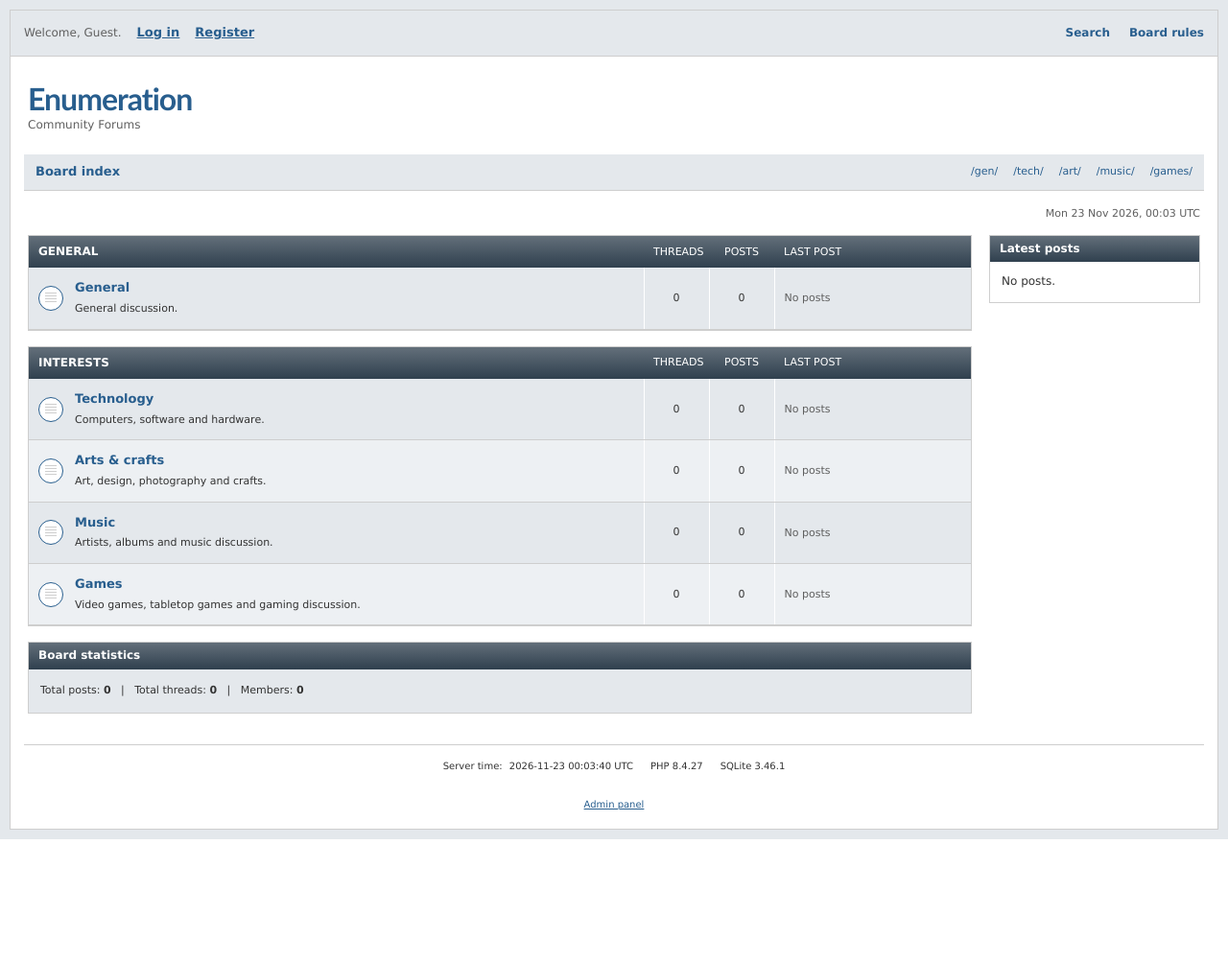
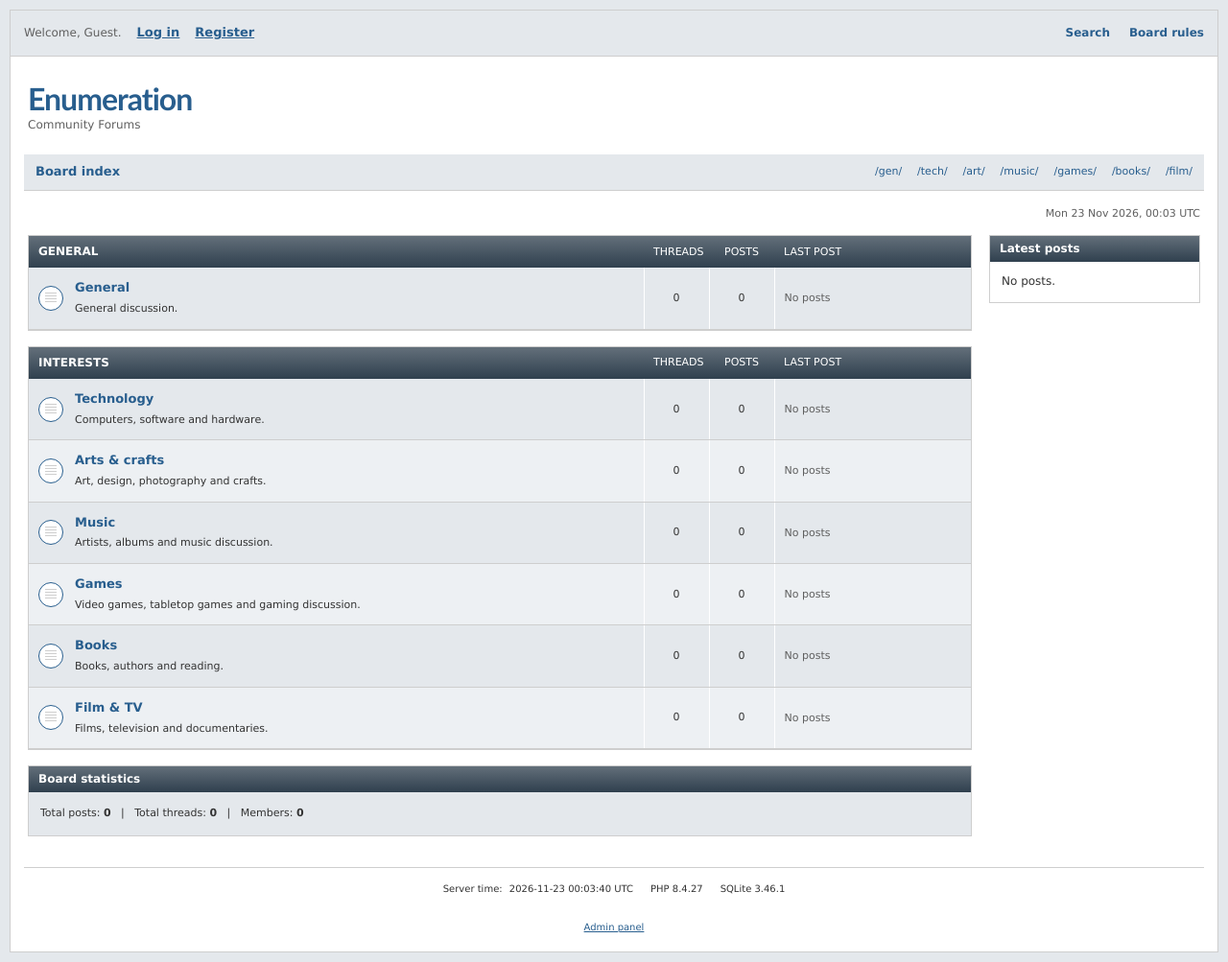
Before and after one commit to ShefESH/Enumeration, a PHP site: page / in a window 1280 px wide. Shown: the whole page at 96% size. Before the commit the page ends 875 px from the top, so only its background shows below. Run offline with PHP 8.4, Linux system fonts and the light colour scheme.

Commit message:
Add Books and Film boards and simplify breadcrumbs

```diff
--- a/app/bootstrap.php
+++ b/app/bootstrap.php
@@ -8,6 +8,8 @@ const BOARDS = [
     'art' => ['Arts & crafts', 'Things you made. Things that inspire you.'],
     'music' => ['Music', 'Good records and very important mixtapes.'],
     'games' => ['Games', 'One more turn. One more level.'],
+    'books' => ['Books', 'Books, authors and reading.'],
+    'film' => ['Film & TV', 'Films, television and documentaries.'],
 ];
 function data_dir(): string { return getenv('FORUM_DATA_DIR') ?: ROOT . '/data'; }
 function lab_mode(): bool { return getenv('FORUM_LAB_MODE') === '1'; }
--- a/public/index.php
+++ b/public/index.php
@@ -8,11 +8,11 @@ if ($path === '/') {
     $recentPosts = query('SELECT p.id post_id, p.thread_id, p.created_at, t.board_slug, t.subject, u.username FROM posts p JOIN threads t ON t.id=p.thread_id LEFT JOIN users u ON u.id=p.account_id WHERE p.id IN (SELECT MAX(id) FROM posts GROUP BY thread_id) ORDER BY p.id DESC LIMIT 5')->fetchAll();
     $memberCount = (int)query('SELECT COUNT(*) FROM users')->fetchColumn();
     $newest = query('SELECT username FROM users ORDER BY id DESC LIMIT 1')->fetchColumn();
-    $descriptions = ['gen' => 'General discussion.', 'tech' => 'Computers, software and hardware.', 'art' => 'Art, design, photography and crafts.', 'music' => 'Artists, albums and music discussion.', 'games' => 'Video games, tabletop games and gaming discussion.'];
+    $descriptions = ['gen' => 'General discussion.', 'tech' => 'Computers, software and hardware.', 'art' => 'Art, design, photography and crafts.', 'music' => 'Artists, albums and music discussion.', 'games' => 'Video games, tabletop games and gaming discussion.', 'books' => 'Books, authors and reading.', 'film' => 'Films, television and documentaries.'];
     ?>
     <div class="page-heading index-heading"><h1 class="sr-only">Board index</h1><span class="board-clock"><?= e(gmdate('D d M Y, H:i')) ?> UTC</span></div>
     <div class="index-layout"><div class="forum-groups">
-    <?php foreach (['General' => ['gen'], 'Interests' => ['tech', 'art', 'music', 'games']] as $category => $slugs): ?>
+    <?php foreach (['General' => ['gen'], 'Interests' => ['tech', 'art', 'music', 'games', 'books', 'film']] as $category => $slugs): ?>
     <section class="forum-category" aria-label="<?= e($category) ?>"><table class="forum-table"><thead><tr><th scope="col"><?= e($category) ?></th><th scope="col" class="count">Threads</th><th scope="col" class="count">Posts</th><th scope="col" class="last-column">Last post</th></tr></thead><tbody>
     <?php foreach ($slugs as $slug): ?><tr><td><div class="forum-cell"><span class="forum-icon" aria-hidden="true"></span><div><a class="forum-title" href="/<?= e($slug) ?>/"><?= e(BOARDS[$slug][0]) ?></a><p class="forum-description"><?= e($descriptions[$slug]) ?></p><span class="mobile-counts"><?= (int)$counts[$slug]['threads'] ?> threads / <?= (int)$counts[$slug]['posts'] ?> posts</span></div></div></td><td class="count"><?= number_format((int)$counts[$slug]['threads']) ?></td><td class="count"><?= number_format((int)$counts[$slug]['posts']) ?></td><td class="last-column"><?php $last = $lastPosts[$slug] ?? null; if ($last) $last['board_slug'] = $slug; last_post_cell($last); ?></td></tr><?php endforeach; ?>
     </tbody></table></section><?php endforeach; ?>
@@ -24,7 +24,7 @@ if (!preg_match('~^/([a-z]+)(?:/([1-9][0-9]*))?/?$~D', $path, $matches)) fail(40
 $board = board($matches[1]); $slug = $board['slug'];
 if (isset($matches[2])) {
     $thread = thread((int)$matches[2], $slug); page_header($thread['subject'], $slug); ?>
-    <div class="breadcrumb"><a href="/">Board index</a> / <a href="/<?= e($slug) ?>/">/<?= e($slug) ?>/</a> / Thread <?= (int)$thread['id'] ?></div>
+    <div class="breadcrumb"><a href="/">Board index</a> / <a href="/<?= e($slug) ?>/"><?= e($board['title']) ?></a> / Thread <?= (int)$thread['id'] ?></div>
     <div class="page-heading"><div><h1><?= e($thread['subject']) ?></h1></div></div>
     <section class="thread full-thread"><?php $posts = thread_posts((int)$thread['id']); foreach ($posts as $i => $post) render_post($post, $thread, $i === 0, false); ?></section>
     <?php if ($thread['locked']): ?><p class="notice">This thread is closed.</p><?php else: post_form($slug, $thread); endif;
@@ -34,7 +34,7 @@ $page = max(1, (int)input('page', $_GET)); $total = (int)query('SELECT COUNT(*)
 $pages = max(1, (int)ceil($total / 10)); $page = min($page, $pages);
 $threads = query('SELECT t.*, (SELECT COUNT(*) FROM posts WHERE thread_id=t.id) post_count, author.username author_name, lp.id last_post_id, lp.created_at last_post_at, last_author.username last_author_name FROM threads t LEFT JOIN posts op ON op.id=(SELECT MIN(id) FROM posts WHERE thread_id=t.id) LEFT JOIN users author ON author.id=op.account_id LEFT JOIN posts lp ON lp.id=(SELECT MAX(id) FROM posts WHERE thread_id=t.id) LEFT JOIN users last_author ON last_author.id=lp.account_id WHERE t.board_slug=? ORDER BY t.pinned DESC, t.bumped_at DESC, t.id DESC LIMIT 10 OFFSET ' . (($page - 1) * 10), [$slug])->fetchAll();
 page_header('/' . $slug . '/ — ' . $board['title'], $slug); ?>
-<div class="breadcrumb"><a href="/">Board index</a> / /<?= e($slug) ?>/</div>
+<div class="breadcrumb"><a href="/">Board index</a> / <?= e($board['title']) ?></div>
 <div class="page-heading"><div><h1><?= e($board['title']) ?> <span class="heading-code">/<?= e($slug) ?>/</span></h1></div><a class="button primary" href="#compose">New thread</a></div>
 <div class="board-tools"><span><?= $total ?> threads</span><form action="/search.php" method="get"><input type="hidden" name="board" value="<?= e($slug) ?>"><label class="sr-only" for="search">Search this board</label><input id="search" name="q" placeholder="Search this board…" maxlength="120" required><button>Search</button></form></div>
 <section class="forum-category" aria-label="Threads"><table class="topic-table"><thead><tr><th scope="col">Thread / Author</th><th scope="col" class="count">Replies</th><th scope="col" class="last-column">Last post</th></tr></thead><tbody>
--- a/public/search.php
+++ b/public/search.php
@@ -15,7 +15,7 @@ if ($q !== '') {
     } catch (PDOException) { http_response_code(400); $error = 'That search could not be processed. Try another phrase.'; }
 }
 page_header('Search', $slug); ?>
-<div class="breadcrumb"><a href="/">Board index</a> / <a href="/<?= e($slug) ?>/">/<?= e($slug) ?>/</a> / Search</div><div class="page-heading"><div><h1>Search /<?= e($slug) ?>/</h1></div></div>
+<div class="breadcrumb"><a href="/">Board index</a> / <a href="/<?= e($slug) ?>/"><?= e(BOARDS[$slug][0]) ?></a> / Search</div><div class="page-heading"><div><h1>Search /<?= e($slug) ?>/</h1></div></div>
 <section class="panel"><h2>Search threads</h2><form class="search-form" method="get"><input type="hidden" name="board" value="<?= e($slug) ?>"><label for="q">Thread subject</label><input id="q" name="q" maxlength="120" value="<?= e($q) ?>" required><button>Search</button></form>
 <?php if ($error): ?><p class="notice error" role="alert"><?= e($error) ?></p><?php elseif ($q !== ''): ?><p class="search-summary"><?= count($results) ?> results for “<?= e($q) ?>” (up to 50)</p><ul class="recent-list"><?php foreach ($results as $result): ?><li><a href="/<?= e(rawurlencode((string)$result['board_slug'])) ?>/<?= (int)$result['id'] ?>"><?= e($result['subject']) ?></a></li><?php endforeach; ?></ul><?php if (!$results): ?><p class="empty">No matching threads.</p><?php endif; endif; ?></section>
 <?php page_footer();
```
Also changed, not shown: AGENTS.md (added, +7 -0 lines), README.md, 2 other files.
